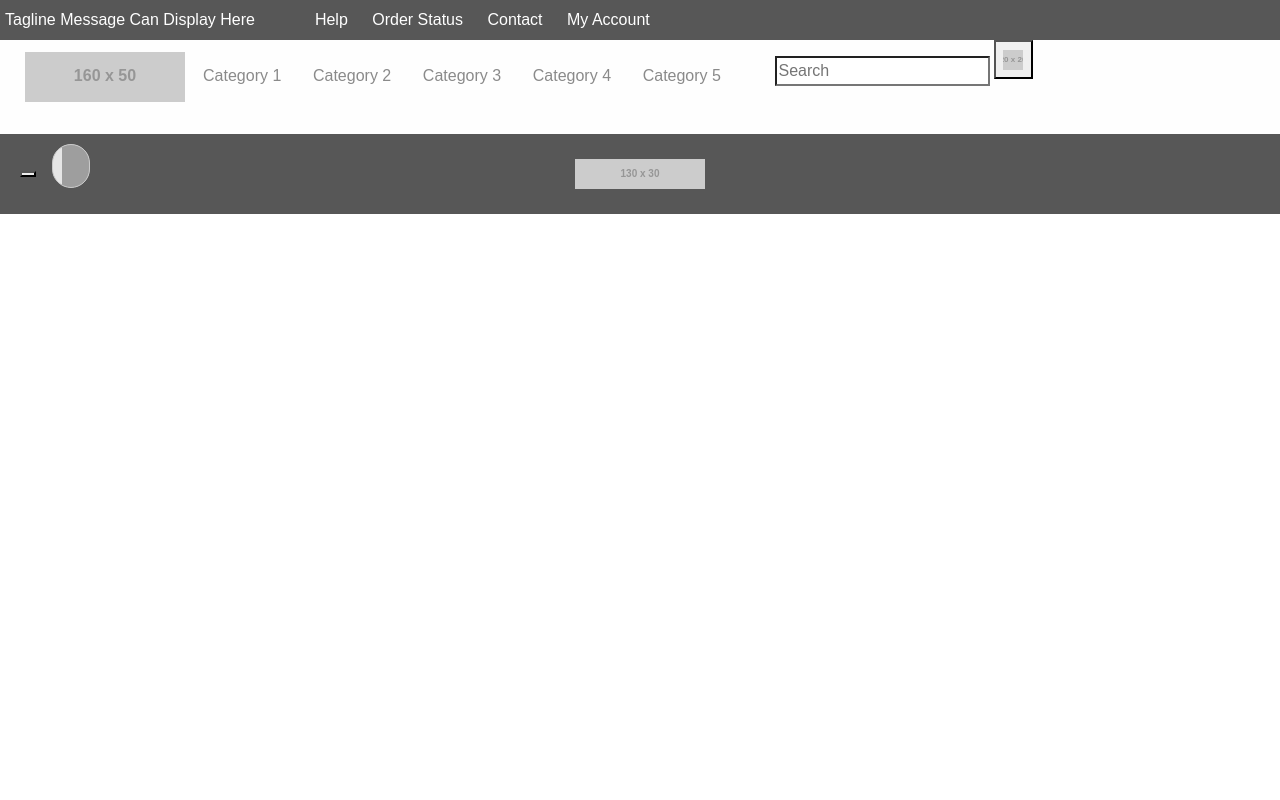
After one commit to Diglet7781/E-commerce, a PHP site: the page made by Frontend/website/New folder/top-header.html in a window 1280 px wide. The commit adds this page. Run offline with PHP 8.4, Linux system fonts and the light colour scheme; grey boxes labelled with a size stand in for pictures from a placeholder-image service; some libraries are stand-ins or nearby versions; grey boxes are pictures that could not be loaded.

Commit message:
top-header missing

```diff
--- a/Frontend/css/testFile.css
+++ b/Frontend/css/testFile.css
@@ -1,13 +1,16 @@
 .slideshow-container {
 
-width: 100%
+width: 100%;
+padding-bottom: 500px;
+object-fit: scale-down;
+
 
 }
 
 
 .card-container {
 
-    width: 100%;
+    width: 80%;
 }
 
 
--- /dev/null
+++ b/Frontend/css/topHeader.css
@@ -0,0 +1,203 @@
+.ecommerce-header {
+    width: 100%;
+    background-color: #fefefe;
+  }
+
+  .ecommerce-header .logo {
+    height: 50px;
+    width: 160px;
+  }
+
+  .ecommerce-header ul {
+    background-color: #fefefe;
+  }
+
+  .ecommerce-header li {
+    display: inline-block;
+  }
+
+  .ecommerce-header .nav-links {
+    margin-left: 15px;
+  }
+
+  .ecommerce-header a {
+    color: #8a8a8a;
+    transition: color 0.5s ease;
+    display: block;
+  }
+
+  .ecommerce-header a:hover {
+    color: #0b0b0b;
+    transition: color 0.5s ease;
+  }
+
+  .ecommerce-header input {
+    margin-right: 0px;
+  }
+
+  @media screen and (max-width: 74.9375em) {
+    .ecommerce-header input {
+      width: 150px;
+    }
+  }
+
+  .ecommerce-header.top-bar {
+    padding-top: 0;
+    padding-bottom: 0;
+  }
+
+  .ecommerce-header .button.search-button {
+    width: 39px;
+    height: 39px;
+    background-size: 20px 20px;
+    background-image: url("https://placehold.it/20x20");
+    background-repeat: no-repeat;
+    background-position: center center;
+    padding-left: 0;
+    padding-right: 0;
+    border-radius: 0px;
+  }
+
+  .ecommerce-header .menu > .main-nav-link > a {
+    padding: 1.5em 0.85em 1.9em 0.85em;
+  }
+
+  .ecommerce-header-top {
+    width: 100%;
+    background-color: #575757;
+    height: 40px;
+    padding: 8px 20px 10px 20px;
+  }
+
+  .ecommerce-header-top .fa {
+    color: #fefefe;
+    font-size: 1.5rem;
+  }
+
+  .ecommerce-header-top-message {
+    color: white;
+    float: left;
+  }
+
+  .ecommerce-header-top-links {
+    color: white;
+  }
+
+  .ecommerce-header-top-links ul li {
+    display: inline;
+    padding-left: 20px;
+  }
+
+  .ecommerce-header-top-links a {
+    color: white;
+    transition: color 0.5s ease;
+  }
+
+  .ecommerce-header-top-links a:hover {
+    color: white;
+    transition: color 0.5s ease;
+  }
+
+  .ecommerce-header-off-canvas {
+    background-color: #575757;
+  }
+
+  .ecommerce-header-off-canvas .menu {
+    padding: 1rem 0;
+  }
+
+  .ecommerce-header-off-canvas .menu a {
+    color: #8a8a8a;
+  }
+
+  .ecommerce-header-mobile {
+    background-color: #575757;
+    display: -webkit-flex;
+    display: -ms-flexbox;
+    display: flex;
+    padding: 0.625rem 1.25rem;
+    -webkit-align-items: center;
+        -ms-flex-align: center;
+            align-items: center;
+    -webkit-justify-content: space-between;
+        -ms-flex-pack: justify;
+            justify-content: space-between;
+  }
+
+  .ecommerce-header-mobile-left,
+  .ecommerce-header-mobile-right,
+  .ecommerce-header-mobile-center {
+    -webkit-flex: 1 0 0;
+        -ms-flex: 1 0 0px;
+            flex: 1 0 0;
+  }
+
+  .ecommerce-header-mobile-left {
+    display: -webkit-flex;
+    display: -ms-flexbox;
+    display: flex;
+    -webkit-align-items: center;
+        -ms-flex-align: center;
+            align-items: center;
+    -webkit-justify-content: flex-start;
+        -ms-flex-pack: start;
+            justify-content: flex-start;
+  }
+
+  .ecommerce-header-mobile-center {
+    display: -webkit-flex;
+    display: -ms-flexbox;
+    display: flex;
+    -webkit-align-items: center;
+        -ms-flex-align: center;
+            align-items: center;
+    -webkit-justify-content: center;
+        -ms-flex-pack: center;
+            justify-content: center;
+  }
+
+  .ecommerce-header-mobile-right {
+    display: -webkit-flex;
+    display: -ms-flexbox;
+    display: flex;
+    -webkit-align-items: center;
+        -ms-flex-align: center;
+            align-items: center;
+    -webkit-justify-content: flex-end;
+        -ms-flex-pack: end;
+            justify-content: flex-end;
+  }
+
+  .ecommerce-header-mobile-right .fa {
+    color: #fefefe;
+    font-size: 1.5rem;
+  }
+
+  .ecommerce-header-search-exandable input[type=search] {
+    margin: 0 1rem;
+    background: #e6e6e6 url(https://static.tumblr.com/ftv85bp/MIXmud4tx/search-icon.png) no-repeat 9px center;
+    border: solid 1px #cacaca;
+    padding: 9px 10px 9px 26px;
+    width: 35px;
+    border-radius: 5000px;
+    transition: all 0.5s;
+  }
+
+  .ecommerce-header-search-exandable input[type=search]:focus {
+    width: 120px;
+    background-color: #fefefe;
+    border-color: #1779ba;
+    box-shadow: 0 0 5px rgba(23, 121, 186, 0.5);
+  }
+
+  .ecommerce-header-search-exandable input:-moz-placeholder {
+    color: #8a8a8a;
+  }
+
+  .ecommerce-header-search-exandable input::-webkit-input-placeholder {
+    color: #8a8a8a;
+  }
+
+  .ecommerce-header-search-exandable input[type=search]:hover {
+    background-color: #fefefe;
+  }
--- /dev/null
+++ b/Frontend/website/New folder/top-header.html
@@ -0,0 +1,79 @@
+
+
+
+
+<!DOCTYLE html >
+
+<html lang = "en">
+    <head>
+        <meta charset="utf-8">
+        <meta name="viewport" content="width=device-width, initial-scale=1, shrink-to-fit=no">
+        <meta name="description" content="">
+        <meta name="keywords" content="">
+
+    <title> Bazaar - Shop healthy and smart </title>
+
+   <link rel="stylesheet" href="https://stackpath.bootstrapcdn.com/bootstrap/4.3.1/css/bootstrap.min.css" integrity="sha384-ggOyR0iXCbMQv3Xipma34MD+dH/1fQ784/j6cY/iJTQUOhcWr7x9JvoRxT2MZw1T" crossorigin="anonymous">
+   <link rel = "stylesheet" href ="../css/testFile.css" rel="stylesheet"/>
+   <link rel = "stylesheet" href ="../css/topHeader.css" rel="stylesheet"/>
+
+
+
+<body>
+<!-- NOTE: This is the header menu that appears at the top of your site. -->
+<div class="off-canvas-content" data-off-canvas-content>
+  <div class="ecommerce-header-top show-for-large">
+    <div class="row align-justify">
+      <div class="ecommerce-header-top-message">
+        Tagline Message Can Display Here
+      </div>
+      <div class="ecommerce-header-top-links">
+        <ul>
+          <li><a href="#">Help</a></li>
+          <li><a href="#">Order Status</a></li>
+          <li><a href="#">Contact</a></li>
+          <li><a href="#">My Account</a></li>
+          <li><a href="#" target="_blank"><i class="fa fa-shopping-cart"></i></a></li>
+        </ul>
+      </div>
+    </div>
+  </div>
+
+  <div class="ecommerce-header show-for-large">
+    <div class="row align-justify align-middle">
+      <div class="shrink column">
+        <ul class="vertical medium-horizontal menu">
+          <li><a href="#"><img class="logo" src="https://placehold.it/160x50"></a></li>
+          <li class="main-nav-link"><a href="categories.html">Category 1</a></li>
+          <li class="main-nav-link"><a href="#">Category 2</a></li>
+          <li class="main-nav-link"><a href="why.html">Category 3</a></li>
+          <li class="main-nav-link"><a href="build.html">Category 4</a></li>
+          <li class="main-nav-link"><a href="#">Category 5</a></li>
+        </ul>
+      </div>
+      <div class="shrink column">
+        <ul class="menu">
+          <li><input type="search" placeholder="Search"></li>
+          <li><button type="button" class="button search-button"></button></li>
+        </ul>
+      </div>
+    </div>
+  </div>
+
+  <div class="ecommerce-header-mobile hide-for-large">
+    <div class="ecommerce-header-mobile-left">
+      <button class="menu-icon" type="button" data-toggle="ecommerce-header"></button>
+      <form class="ecommerce-header-search-exandable">
+        <input type="search" placeholder="Search">
+      </form>
+    </div>
+    <div class="ecommerce-header-mobile-center">
+      <a href="#"><img class="logo" src="https://placehold.it/130x30"></a>
+    </div>
+    <div class="ecommerce-header-mobile-right">
+      <i class="fa fa-shopping-cart"></i>
+    </div>
+  </div>
+</div>
+
+</body>
```
